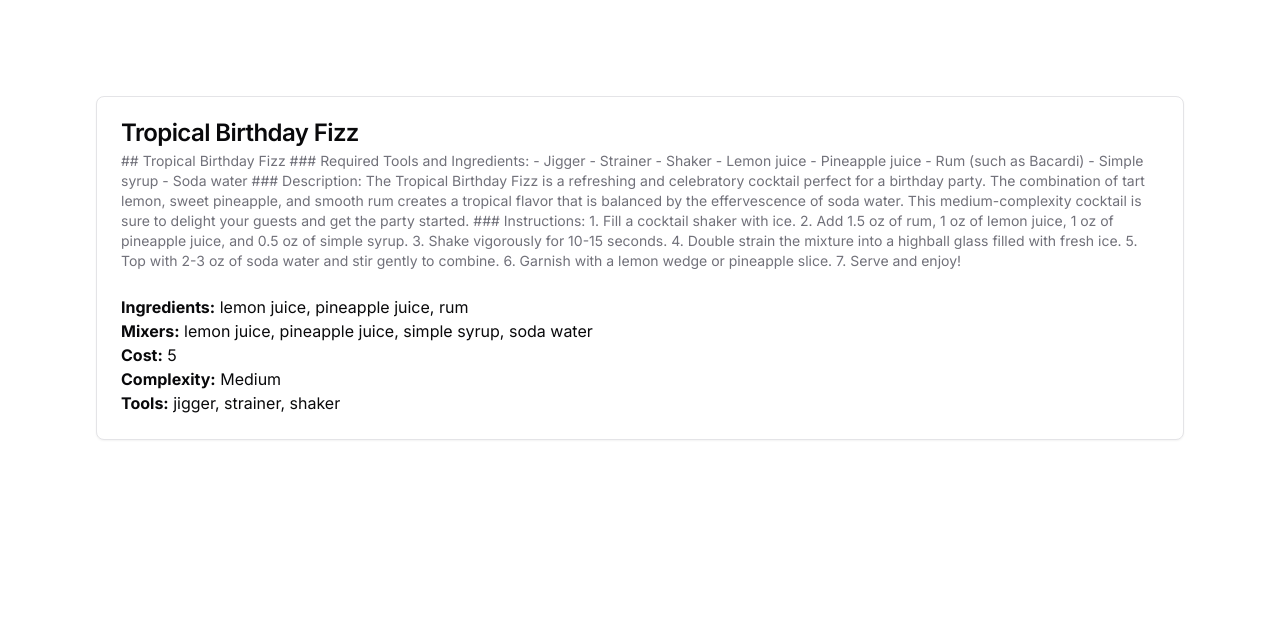
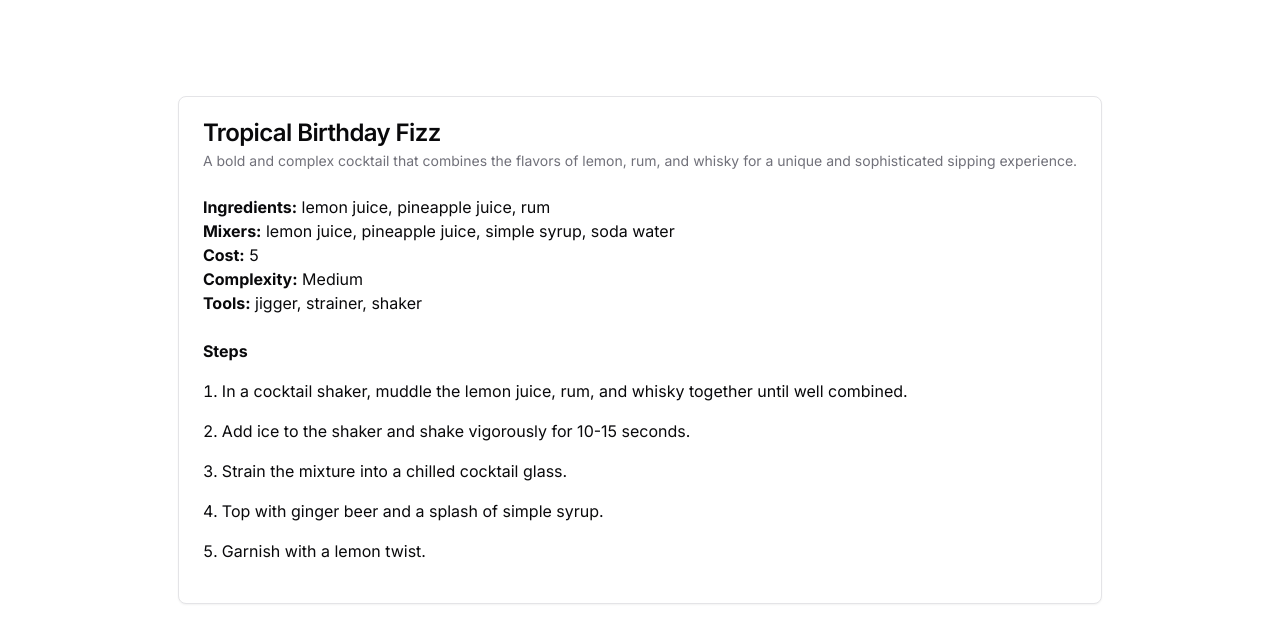
Before and after one commit to esponges/cocktail-maker-client, a Next.js app: page / in a window 1280 px wide. Shown: the top 642 px of the page. Built offline with nearby package versions, Linux system fonts and the light colour scheme.

Commit message:
accept new response from api

```diff
--- a/package.json
+++ b/package.json
@@ -12,6 +12,7 @@
     "@hookform/resolvers": "^3.6.0",
     "@radix-ui/react-dialog": "^1.0.5",
     "@radix-ui/react-label": "^2.0.2",
+    "@radix-ui/react-menubar": "^1.0.4",
     "@radix-ui/react-select": "^2.0.0",
     "@radix-ui/react-slot": "^1.0.2",
     "@radix-ui/react-toast": "^1.1.5",
--- a/src/app/page.tsx
+++ b/src/app/page.tsx
@@ -53,7 +53,11 @@ const FormSchema = z.object({
 type Cocktail = {
   // id: string;
   name: string;
-  recipe: string;
+  description: string;
+  steps: {
+    index: number;
+    description: string;
+  }[];
   is_alcoholic: boolean;
   mixers: string[];
   size: string;
@@ -66,9 +70,32 @@ type Cocktail = {
 export default function Home() {
   const [cocktail, setCocktail] = useState<Cocktail>({
     name: "Tropical Birthday Fizz",
-    recipe:
-      // eslint-disable-next-line max-len
-      "## Tropical Birthday Fizz\n\n### Required Tools and Ingredients:\n- Jigger\n- Strainer\n- Shaker\n- Lemon juice\n- Pineapple juice\n- Rum (such as Bacardi)\n- Simple syrup\n- Soda water\n\n### Description:\nThe Tropical Birthday Fizz is a refreshing and celebratory cocktail perfect for a birthday party. The combination of tart lemon, sweet pineapple, and smooth rum creates a tropical flavor that is balanced by the effervescence of soda water. This medium-complexity cocktail is sure to delight your guests and get the party started.\n\n### Instructions:\n1. Fill a cocktail shaker with ice.\n2. Add 1.5 oz of rum, 1 oz of lemon juice, 1 oz of pineapple juice, and 0.5 oz of simple syrup.\n3. Shake vigorously for 10-15 seconds.\n4. Double strain the mixture into a highball glass filled with fresh ice.\n5. Top with 2-3 oz of soda water and stir gently to combine.\n6. Garnish with a lemon wedge or pineapple slice.\n7. Serve and enjoy!",
+    description: `A bold and complex cocktail that combines the flavors of lemon, rum,
+    and whisky for a unique and sophisticated sipping experience.`,
+    steps: [
+      {
+        index: 1,
+        description:
+          "In a cocktail shaker, muddle the lemon juice, rum, and whisky together until well combined.",
+      },
+      {
+        index: 2,
+        description:
+          "Add ice to the shaker and shake vigorously for 10-15 seconds.",
+      },
+      {
+        index: 3,
+        description: "Strain the mixture into a chilled cocktail glass.",
+      },
+      {
+        index: 4,
+        description: "Top with ginger beer and a splash of simple syrup.",
+      },
+      {
+        index: 5,
+        description: "Garnish with a lemon twist.",
+      },
+    ],
     is_alcoholic: true,
     mixers: ["lemon juice", "pineapple juice", "simple syrup", "soda water"],
     size: "Unknown",
@@ -107,8 +134,11 @@ export default function Home() {
         },
         schema: z.object({
           // id: z.string(),
+          steps: z.array(
+            z.object({ index: z.number(), description: z.string() })
+          ),
           name: z.string(),
-          recipe: z.string(),
+          description: z.string(),
           is_alcoholic: z.boolean(),
           mixers: z.array(z.string()),
           size: z.string(),
@@ -140,8 +170,6 @@ export default function Home() {
   function onSubmit(data: z.infer<typeof FormSchema>) {
     createCocktail(data);
   }
-
-  console.log({ cocktail }, !cocktail);
 
   return (
     <main className="flex min-h-screen flex-col items-center justify-between p-24">
@@ -336,10 +364,11 @@ export default function Home() {
           </form>
         </Form>
       ) : (
+        <>
           <Card>
             <CardHeader>
               <CardTitle>{cocktail.name}</CardTitle>
-            <CardDescription>{cocktail.recipe}</CardDescription>
+              <CardDescription>{cocktail.description}</CardDescription>
             </CardHeader>
             <CardContent>
               <p>
@@ -348,9 +377,6 @@ export default function Home() {
               <p>
                 <b>Mixers:</b> {cocktail.mixers.join(", ")}
               </p>
-            {/* <p>
-              <b>Moment:</b> {cocktail.moment}
-            </p> */}
               <p>
                 <b>Cost:</b> {cocktail.cost}
               </p>
@@ -361,7 +387,17 @@ export default function Home() {
                 <b>Tools:</b> {cocktail.required_tools.join(", ")}
               </p>
             </CardContent>
+            <CardFooter>
+              {/* steps */}
+              <ol className="list-decimal list-inside">
+                <h3 className="font-bold">Steps</h3>
+                {cocktail.steps.map((step, index) => (
+                  <li key={index} className="my-4">{step.description}</li>
+                ))}
+              </ol>
+            </CardFooter>
           </Card>
+        </>
       )}
     </main>
   );
```
Also changed, not shown: 1 other file (tests, documents, lock files or other folders). Lines whose indentation alone changed are shown as unchanged.
